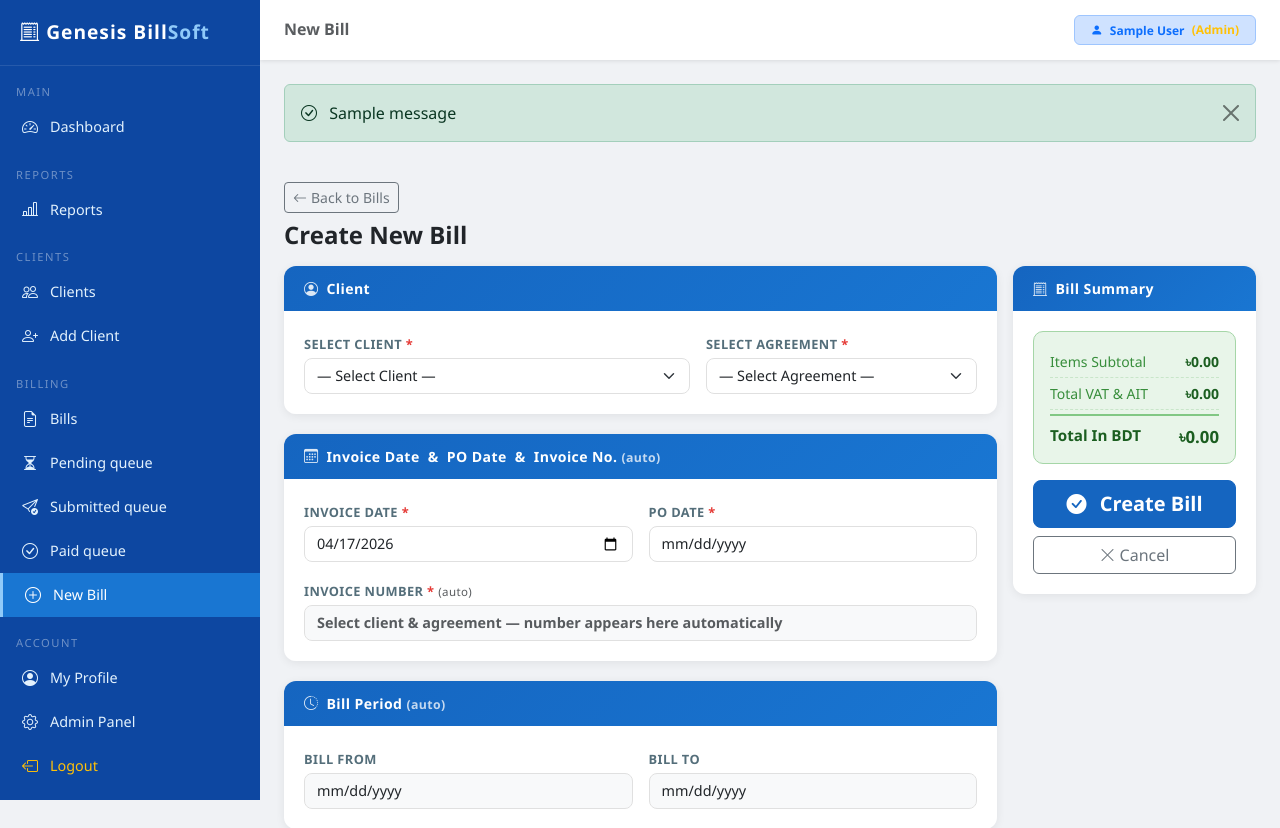
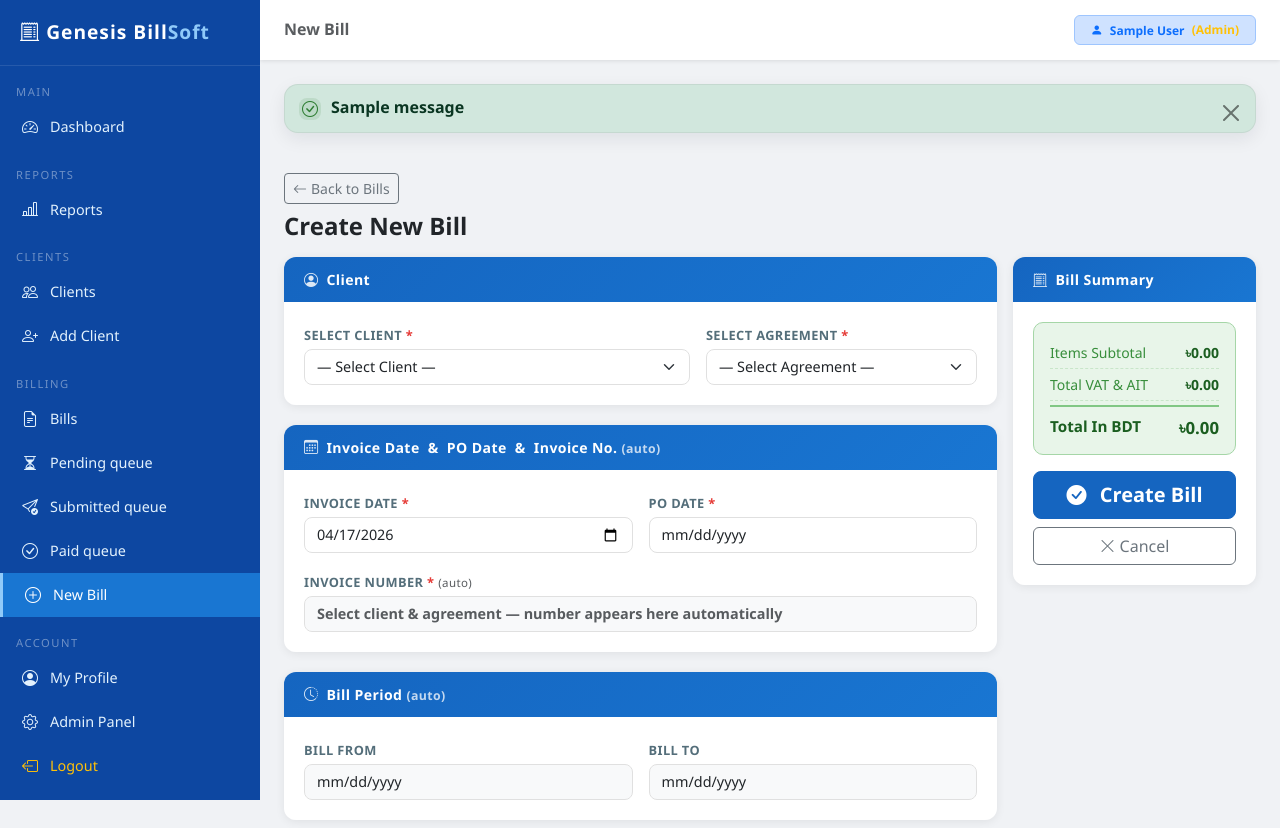
Before and after one commit to gtlfilesbd-droid/Genesis-Service-Billing-Software, a Django app: page /billing/create/ in a window 1280 px wide. Shown: the top 828 px of the page. Run offline with Django 4.2, Linux system fonts and the light colour scheme; a user stored in the database is signed in; data comes from the database, SQL or seed files in the repository; tables that the repository leaves empty hold one stand-in row (values such as "Sample post"); one stand-in notice (Sample message) is shown.

Commit message:
Billing Edit page Error message Box Design

```diff
--- a/billing_system/templates/base.html
+++ b/billing_system/templates/base.html
@@ -121,6 +121,46 @@
             #sidebar.show { transform: translateX(0); }
             #main-content { margin-left: 0; }
         }
+
+        /* Flash messages (alerts) */
+        .flash-messages {
+            width: 100%;
+            margin: 0;
+        }
+        .flash-messages .alert {
+            border-radius: 14px;
+            border: 1px solid rgba(0,0,0,0.06);
+            box-shadow: 0 6px 18px rgba(15, 23, 42, 0.08);
+            padding: 12px 14px;
+        }
+        .flash-messages .alert .msg-row {
+            display: flex;
+            gap: 10px;
+            align-items: flex-start;
+        }
+        .flash-messages .alert .msg-ico {
+            flex: 0 0 auto;
+            width: 22px;
+            height: 22px;
+            display: inline-flex;
+            align-items: center;
+            justify-content: center;
+            border-radius: 8px;
+            margin-top: 1px;
+        }
+        .flash-messages .alert .msg-txt {
+            flex: 1 1 auto;
+            line-height: 1.35;
+            font-weight: 600;
+        }
+        .flash-messages .alert .btn-close {
+            margin-left: 10px;
+        }
+        /* Tag-specific polish */
+        .flash-messages .alert-success .msg-ico { background: rgba(46,125,50,0.12); color: #2e7d32; }
+        .flash-messages .alert-danger  .msg-ico { background: rgba(211,47,47,0.12); color: #c62828; }
+        .flash-messages .alert-warning .msg-ico { background: rgba(245,127,23,0.14); color: #ef6c00; }
+        .flash-messages .alert-info    .msg-ico { background: rgba(21,101,192,0.12); color: #1565c0; }
     </style>
     {% block extra_css %}{% endblock %}
 </head>
@@ -210,13 +250,52 @@
 
     <!-- Messages -->
     <div class="page-content pb-0">
-        {% for msg in messages %}
-        <div class="alert alert-{{ msg.tags|default:'info' }} alert-dismissible fade show" role="alert">
-            <i class="bi bi-{% if msg.tags == 'success' %}check-circle{% elif msg.tags == 'error' %}x-circle{% else %}info-circle{% endif %} me-2"></i>
-            {{ msg }}
-            <button type="button" class="btn-close" data-bs-dismiss="alert"></button>
+        <div class="flash-messages">
+            {% for msg in messages %}
+            {# Django uses "error" tag; Bootstrap uses "danger" #}
+            {% if msg.tags == 'error' %}
+                {% with alert_tag='danger' icon='x-octagon' %}
+                <div class="alert alert-{{ alert_tag }} alert-dismissible fade show" role="alert">
+                    <div class="msg-row">
+                        <span class="msg-ico"><i class="bi bi-{{ icon }}"></i></span>
+                        <div class="msg-txt">{{ msg }}</div>
+                        <button type="button" class="btn-close" data-bs-dismiss="alert" aria-label="Close"></button>
+                    </div>
+                </div>
+                {% endwith %}
+            {% elif msg.tags == 'success' %}
+                {% with alert_tag='success' icon='check-circle' %}
+                <div class="alert alert-{{ alert_tag }} alert-dismissible fade show" role="alert">
+                    <div class="msg-row">
+                        <span class="msg-ico"><i class="bi bi-{{ icon }}"></i></span>
+                        <div class="msg-txt">{{ msg }}</div>
+                        <button type="button" class="btn-close" data-bs-dismiss="alert" aria-label="Close"></button>
+                    </div>
+                </div>
+                {% endwith %}
+            {% elif msg.tags == 'warning' %}
+                {% with alert_tag='warning' icon='exclamation-triangle' %}
+                <div class="alert alert-{{ alert_tag }} alert-dismissible fade show" role="alert">
+                    <div class="msg-row">
+                        <span class="msg-ico"><i class="bi bi-{{ icon }}"></i></span>
+                        <div class="msg-txt">{{ msg }}</div>
+                        <button type="button" class="btn-close" data-bs-dismiss="alert" aria-label="Close"></button>
+                    </div>
+                </div>
+                {% endwith %}
+            {% else %}
+                {% with alert_tag='info' icon='info-circle' %}
+                <div class="alert alert-{{ alert_tag }} alert-dismissible fade show" role="alert">
+                    <div class="msg-row">
+                        <span class="msg-ico"><i class="bi bi-{{ icon }}"></i></span>
+                        <div class="msg-txt">{{ msg }}</div>
+                        <button type="button" class="btn-close" data-bs-dismiss="alert" aria-label="Close"></button>
+                    </div>
+                </div>
+                {% endwith %}
+            {% endif %}
+            {% endfor %}
         </div>
-        {% endfor %}
     </div>
 
     <!-- Page Content -->
```
